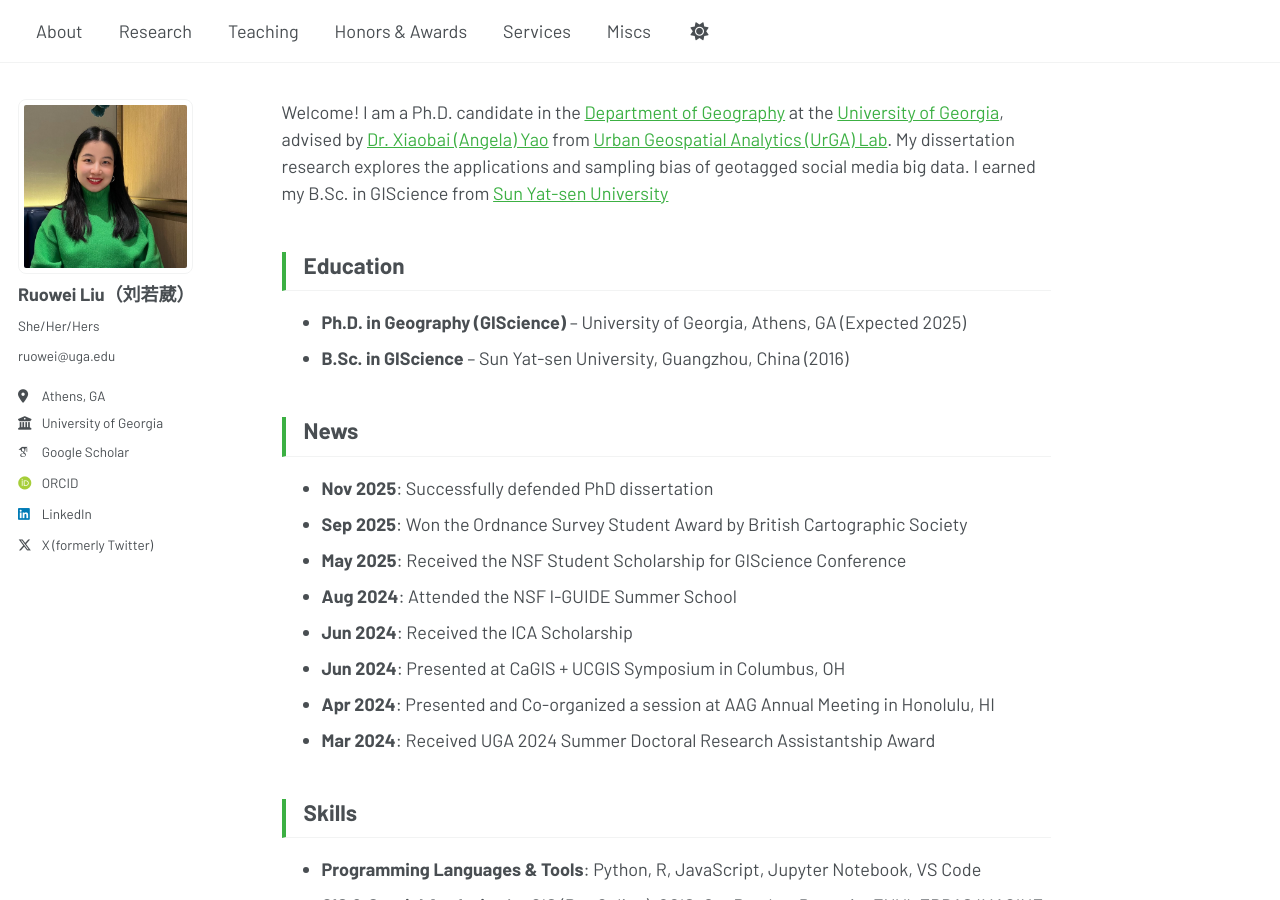
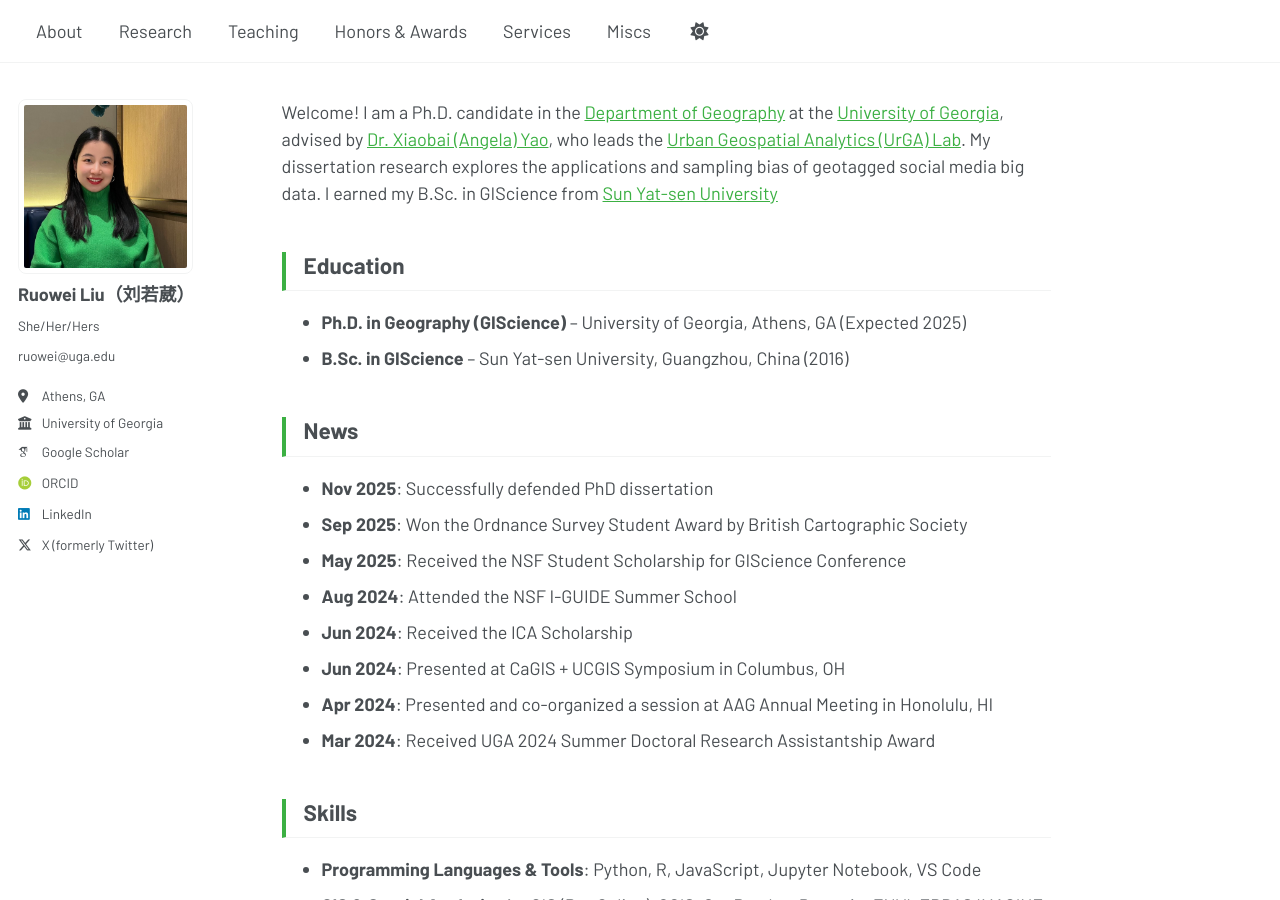
Before and after one commit to ruoweiliu/ruoweiliu.github.io, a Jekyll site: the page built from _pages/about.md, in a window 1280 px wide and 900 px high. Built offline with Jekyll 4.4.1, drawn with Linux system fonts in a browser that asks for light colours; some web fonts are replaced; a script that is not in the unit is left out.

Commit message:
Polish content: add map links and minor text improvements
- About: Improve sentence structure for advisor/lab intro, lowercase "co-organized"
- Honors: Add clickable links to award-winning maps on cartoguophy.com
- Services: Change "serve" to "served" for peer reviewer description

🤖 Generated with [Claude Code](https://claude.com/claude-code)

Co-Authored-By: Claude <noreply@anthropic.com>

```diff
--- a/_pages/about.md
+++ b/_pages/about.md
@@ -6,7 +6,7 @@ redirect_from:
   - /about.html
 ---
 
-Welcome! I am a Ph.D. candidate in the [Department of Geography](https://geography.uga.edu/) at the [University of Georgia](https://www.uga.edu/), advised by [Dr. Xiaobai (Angela) Yao](https://geography.uga.edu/directory/people/angela-yao) from [Urban Geospatial Analytics (UrGA) Lab](https://geog.franklin.uga.edu/research/lab/urban-geospatial-analytics-lab). My dissertation research explores the applications and sampling bias of geotagged social media big data. I earned my B.Sc. in GIScience from [Sun Yat-sen University](https://www.sysu.edu.cn/)
+Welcome! I am a Ph.D. candidate in the [Department of Geography](https://geography.uga.edu/) at the [University of Georgia](https://www.uga.edu/), advised by [Dr. Xiaobai (Angela) Yao](https://geography.uga.edu/directory/people/angela-yao), who leads the [Urban Geospatial Analytics (UrGA) Lab](https://geog.franklin.uga.edu/research/lab/urban-geospatial-analytics-lab). My dissertation research explores the applications and sampling bias of geotagged social media big data. I earned my B.Sc. in GIScience from [Sun Yat-sen University](https://www.sysu.edu.cn/)
 
 ## Education
 - **Ph.D. in Geography (GIScience)** – University of Georgia, Athens, GA (Expected 2025)
@@ -20,7 +20,7 @@ Welcome! I am a Ph.D. candidate in the [Department of Geography](https://geograp
 - **Aug 2024**: Attended the NSF I-GUIDE Summer School
 - **Jun 2024**: Received the ICA Scholarship
 - **Jun 2024**: Presented at CaGIS + UCGIS Symposium in Columbus, OH
-- **Apr 2024**: Presented and Co-organized a session at AAG Annual Meeting in Honolulu, HI
+- **Apr 2024**: Presented and co-organized a session at AAG Annual Meeting in Honolulu, HI
 - **Mar 2024**: Received UGA 2024 Summer Doctoral Research Assistantship Award
 
 
```
Also changed, not shown: _pages/honors.md (+9 -9 lines), _pages/services.md (+1 -1 lines).
